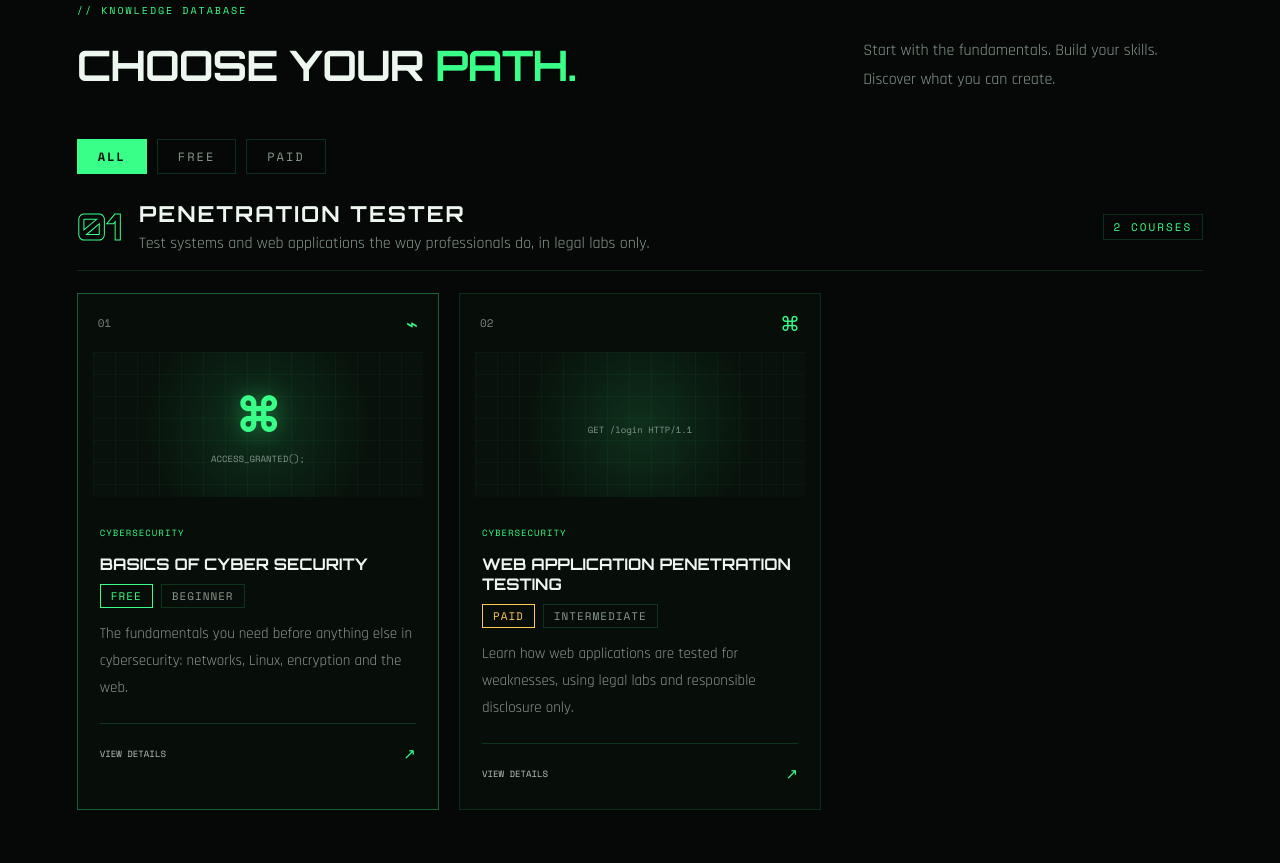
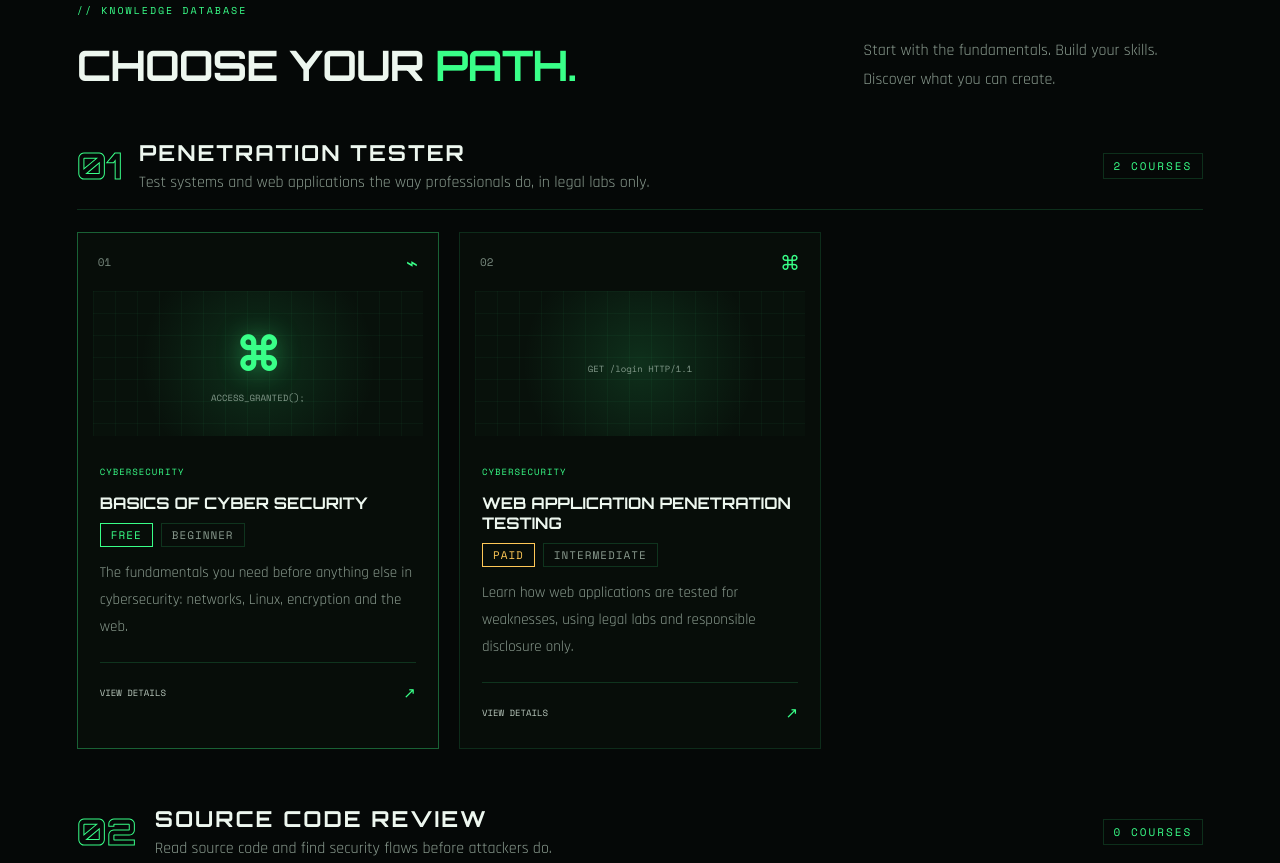
Before and after one commit to PeterParker20777/HACK-PATH, a plain HTML site: page index.html in a window 1280 px wide. Shown: the part 911-1774 px from the top of the page. Drawn offline with nearby package versions, Linux system fonts and the light colour scheme.

Commit message:
Update index.html

```diff
--- a/index.html
+++ b/index.html
@@ -9,7 +9,7 @@
     <link rel="preconnect" href="https://fonts.gstatic.com" crossorigin>
     <link href="https://fonts.googleapis.com/css2?family=Cairo:wght@400;500;600;700;800;900&family=Orbitron:wght@400;500;600;700;800&family=Rajdhani:wght@400;500;600;700&family=Space+Mono:wght@400;700&display=swap" rel="stylesheet">
     <link rel="stylesheet" href="css/style.css">
-    <link rel="stylesheet" href="css/extras.css?v=5">
+    <link rel="stylesheet" href="css/extras.css?v=6">
 </head>
 <body>
     <div class="scroll-progress" id="scrollProgress"></div>
@@ -131,12 +131,6 @@
                    data-ar="ابدأ من الأساسيات، طوّر مهاراتك، واكتشف بنفسك إيه اللي تقدر تحققه.">
                     Start with the fundamentals. Build your skills. Discover what you can create.
                 </p>
-            </div>
-
-            <div class="course-filters" id="courseFilters">
-                <button class="filter-chip active" data-filter="all" data-en="ALL" data-ar="الكل">ALL</button>
-                <button class="filter-chip" data-filter="free" data-en="FREE" data-ar="مجاني">FREE</button>
-                <button class="filter-chip" data-filter="paid" data-en="PAID" data-ar="مدفوع">PAID</button>
             </div>
 
             <div class="categories" id="coursesGrid"></div>
```
